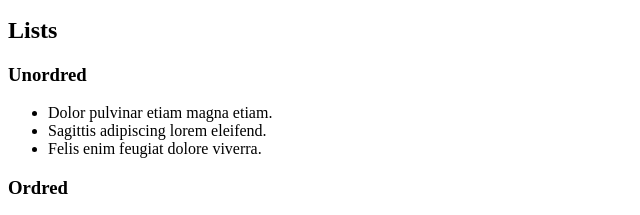
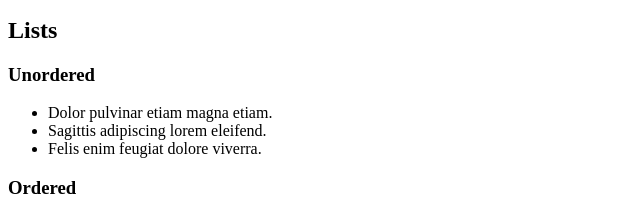
Before and after one commit to Jebeniani/holbertonschool-web_front_end, a plain HTML site: page 0x00-html_advanced/26-styleguide.html in a window 1280 px wide. Shown: the part 489-704 px from the top of the page, 0-640 px from the left. Drawn offline with Linux system fonts and the light colour scheme.

Commit message:
advanced html

```diff
--- a/0x00-html_advanced/26-styleguide.html
+++ b/0x00-html_advanced/26-styleguide.html
@@ -37,13 +37,13 @@
                 <h2>Lists</h2>
             </header>
             <div>
-                <h3>Unordred</h3>
+                <h3>Unordered</h3>
                 <ul>
                     <li>Dolor pulvinar etiam magna etiam.</li>
                     <li>Sagittis adipiscing lorem eleifend.</li>
                     <li>Felis enim feugiat dolore viverra.</li>
                 </ul>
-                <h3>Ordred</h3>
+                <h3>Ordered</h3>
                 <ol>
                     <li>Dolor pulvinar etiam magna etiam.</li>
                     <li>Sagittis adipiscing lorem eleifend.</li>
```
